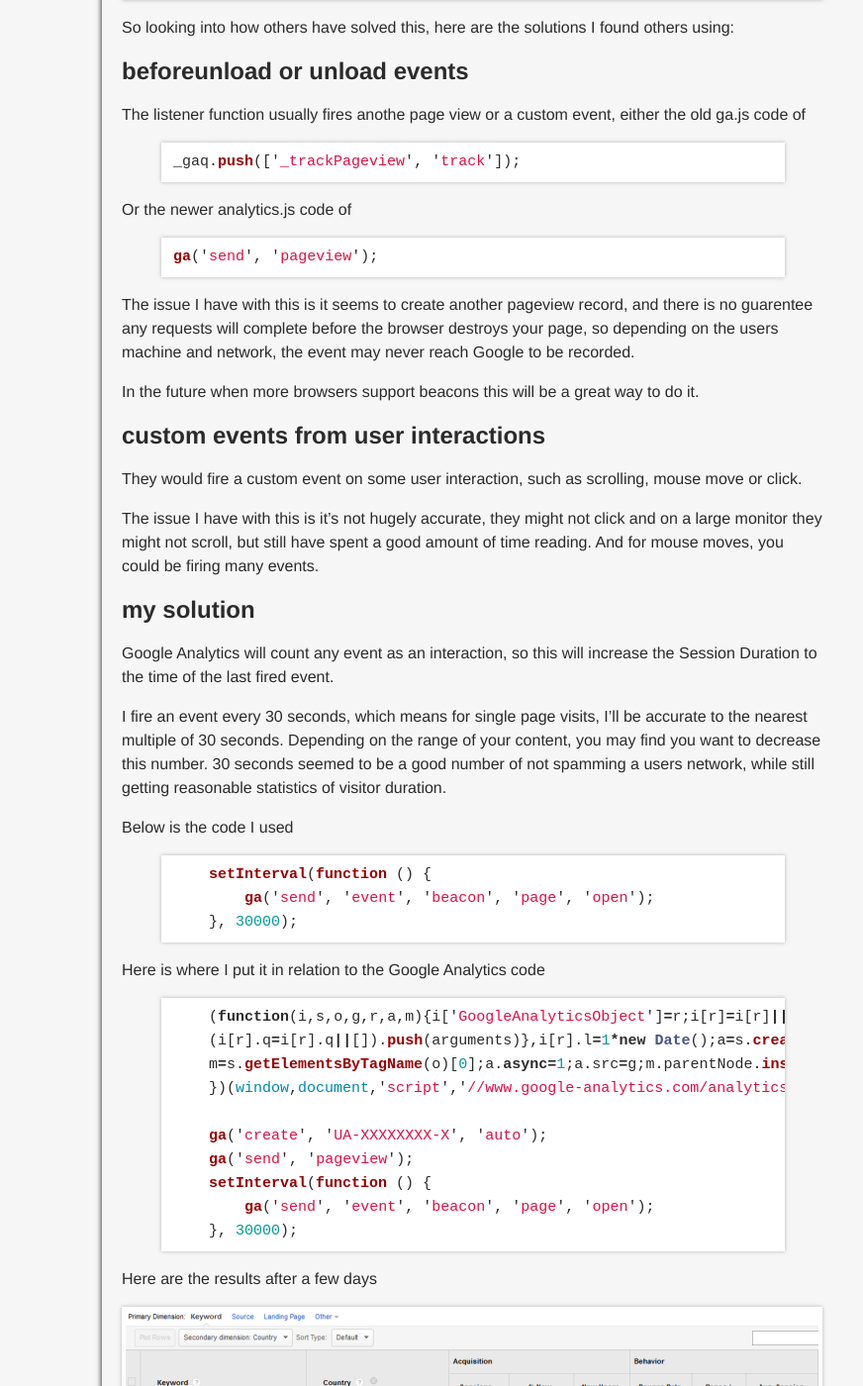
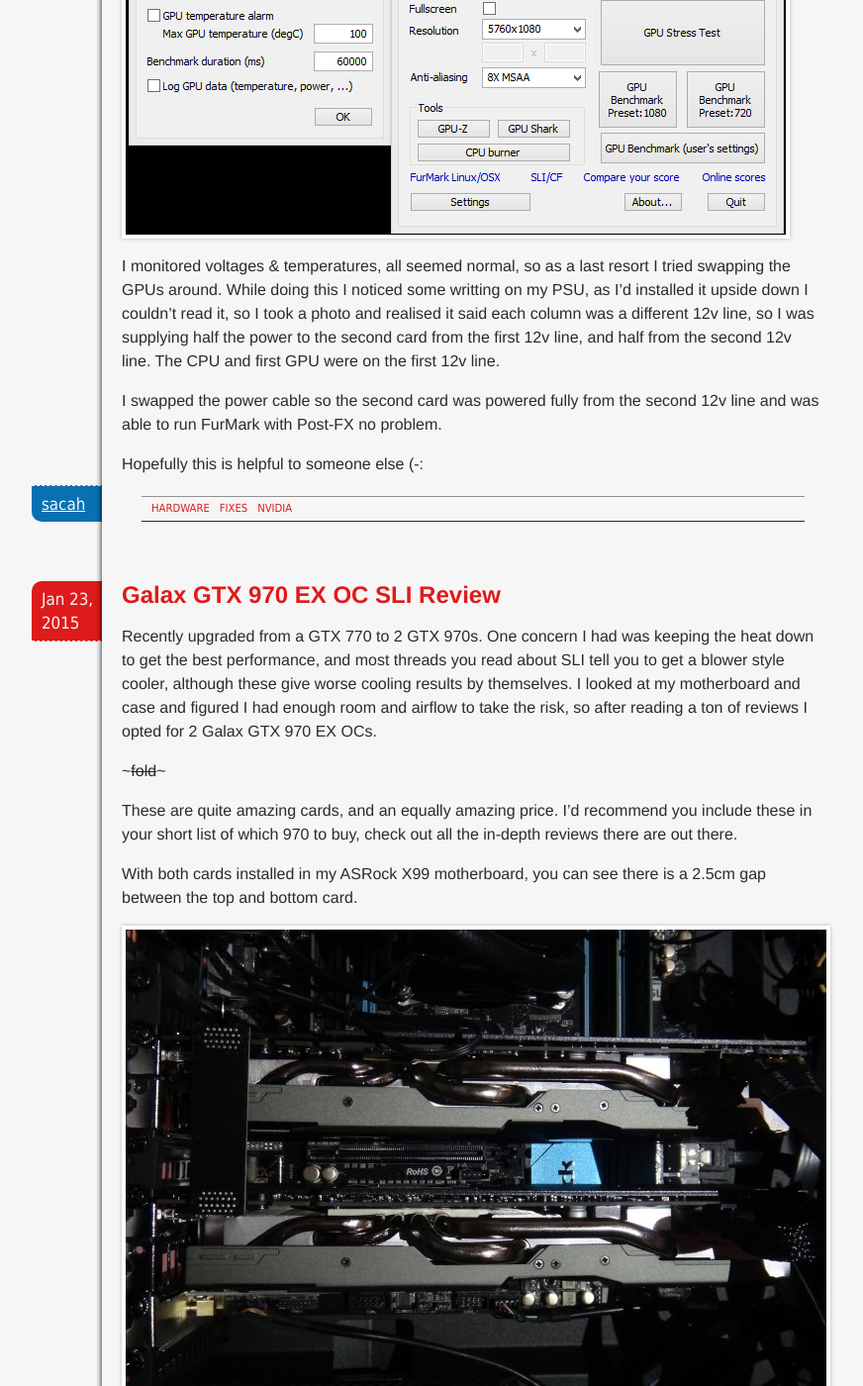
Before and after one commit to sacah/sacah.net-jekyll, a Jekyll site: the page built from index.html, in a window 1280 px wide and 1400 px high, scrolled down 711 px. Shown: the whole window at 99% size, without its empty margins (212-1084 px from the left). Built offline with Jekyll 4.4.1, drawn with Linux system fonts in a browser that asks for light colours; the list of posts is cut into pages by our own code; some of the changed text lies outside the part shown.

Commit message:
New posts

```diff
--- a/_posts/2015-01-07-google-analytics-duration-logging-of-single-page-visits.md
+++ b/_posts/2015-01-07-google-analytics-duration-logging-of-single-page-visits.md
@@ -34,7 +34,7 @@
 ga('send', 'pageview');
 {% endhighlight %}
 
-The issue I have with this is it seems to create another pageview record, and there is no guarentee any requests will complete before the browser destroys your page, so depending on the users machine and network, the event may never reach Google to be recorded.
+The issue I have with this is it seems to create another pageview record, and there is no guarantee any requests will complete before the browser destroys your page, so depending on the users machine and network, the event may never reach Google to be recorded.
 
 In the future when more browsers support beacons this will be a great way to do it.
 
--- /dev/null
+++ b/_posts/2015-01-23-galax-gtx-970-ex-oc-sli-review.md
@@ -0,0 +1,73 @@
+---
+layout: post
+title: Galax GTX 970 EX OC SLI Review
+date: '2015-01-23T10:55:27.290Z'
+author: sacah
+tags:
+- hardware
+- review
+- nvidia
+modified_time: '2015-01-23T10:55:27.290Z'
+---
+
+Recently upgraded from a GTX 770 to 2 GTX 970s. One concern I had was keeping the heat down to get the best performance, and most threads you read about SLI tell you to get a blower style cooler, although these give worse cooling results by themselves. I looked at my motherboard and case and figured I had enough room and airflow to take the risk, so after reading a ton of reviews I opted for 2 Galax GTX 970 EX OCs.
+
+~~~fold~~~
+
+These are quite amazing cards, and an equally amazing price. I'd recommend you include these in your short list of which 970 to buy, check out all the in-depth reviews there are out there.
+
+With both cards installed in my ASRock X99 motherboard, you can see there is a 2.5cm gap between the top and bottom card.
+
+![Top down view of 970s installed](/img/GalaxSLICards.jpg)
+
+![Side view of PC](/img/SideViewPc.jpg)
+
+At the front of my case I have 2 120mm fans that pull air in and over the HDDs, this is to the right of the above picture.
+
+At the rear, above the GPUs there is 1 120mm fan pulling air out the back of the case.
+
+On the top of the case are 2 80mm fans pushing air in over a radiator that cools the CPU.
+
+With the direction of the fins on the GPUs some air also makes it out the back of the graphics cards.
+
+I also have my wifi PCIe card installed in the last panel, which blocks 25% of the left fan on the bottom card. These cards turn off the right fan at idle, so it's the left fan that is running at idle, so maybe once I can remove this wifi card the bottom card will get slightly better temps.
+
+With this not great airflow I manage the following temps:
+
+<table class="graph-container">
+    <thead>
+        <tr>
+            <th colspan="6">Galax 970 EX OC Dual SLI Temperatures</th>
+        </tr>
+    </thead>
+    <tbody>
+        <tr>
+        <th>Idle</th>
+            <td>
+                <div class="graph-bar-hor graph-color-1" style="width: 80%"><span class="key">Ambient</span><span class="result">28&deg;C</span></div>
+                <div class="graph-bar-hor graph-color-2" style="width: 100%"><span class="key">Top card</span><span class="result">35&deg;C</span></div>
+                <div class="graph-bar-hor graph-color-3" style="width: 94%"><span class="key">Bottom card</span><span class="result">33&deg;C</span></div>
+            </td>
+        </tr>
+        <tr>
+            <th>Load</th>
+            <td>
+                <div class="graph-bar-hor graph-color-1" style="width: 35%"><span class="key">Ambient</span><span class="result">28&deg;C</span></div>
+                <div class="graph-bar-hor graph-color-2" style="width: 100%"><span class="key">Top card</span><span class="result">78&deg;C</span></div>
+                <div class="graph-bar-hor graph-color-3" style="width: 83%"><span class="key">Bottom card</span><span class="result">65&deg;C</span></div>
+            </td>
+        </tr>
+    </tbody>
+</table>
+
+Idle (Windows 8.1 Desktop)
+
+Load - (Unigine Heaven Benchmark - Extreme in Surround)
+
+The side panel of my Corsair 400R case has room for 2 140mm fans that point right at the 2 GPUs, I'm awaiting some fan extension cables, then I'll try adding fans to the side and optimising the airflow of my case a bit better.
+
+In a quick test I set one fan on the side to push air in, over the GPU and it lowered the temp by about 5&deg;C, so once I set this up properly, I think these cards should do very well.
+
+## Overclocking
+
+I was able to push both cards core +180mhz and mem +400mhz with a power boost of 120%, nice and stable. Pushing the core to +185mhz would cause issues. These figures seem pretty standard for what other Galax 970 EX OC cards are getting.
--- /dev/null
+++ b/_posts/2015-01-31-intermittent-nvidia-970-sli-crashes-post-fx-full-system-reset.md
@@ -0,0 +1,27 @@
+---
+layout: post
+title: Intermittent NVidia 970 SLI Crashes Post-FX Full System Reset
+date: '2015-01-31T10:55:27.290Z'
+author: sacah
+tags:
+- hardware
+- fixes
+- nvidia
+modified_time: '2015-01-31T10:55:27.290Z'
+---
+
+After upgrading to 2 Galax GTX 970 OC EX gpus and setting up SLI, I found that occasionally while gaming in Surround, I'd get a full system crash, black screens, hard system reset, the works.
+
+This first heppened in BF4 and GW2, though it was hard to figure out exactly what the issue was, I tried various driver reinstalls, under-clocking, closing all background programs, even going back 3 versions of NVidia drivers, to no avail.
+
+~~~fold~~~
+
+One way I found to consistently crash it was Geeks3D FurMark, setting Resolution to 5760x1080, Anti-aliasing to 8x MSAA and in the Settings, Dynamic background, Burn-in, Xtreme burn-in and Post-FX. It's the Post-FX that is what would cause it to crash.
+
+![Geeks3D FurMark Settings](/img/FurMark-Crash.png)
+
+I monitored voltages &amp; temperatures, all seemed normal, so as a last resort I tried swapping the GPUs around. While doing this I noticed some writting on my PSU, as I'd installed it upside down I couldn't read it, so I took a photo and realised it said each column was a different 12v line, so I was supplying half the power to the second card from the first 12v line, and half from the second 12v line. The CPU and first GPU were on the first 12v line.
+
+I swapped the power cable so the second card was powered fully from the second 12v line and was able to run FurMark with Post-FX no problem.
+
+Hopefully this is helpful to someone else (-:
```
Also changed, not shown: img/FurMark-Crash.png (added), img/GalaxSLICards.jpg (added), img/SideViewPc.jpg (added).
